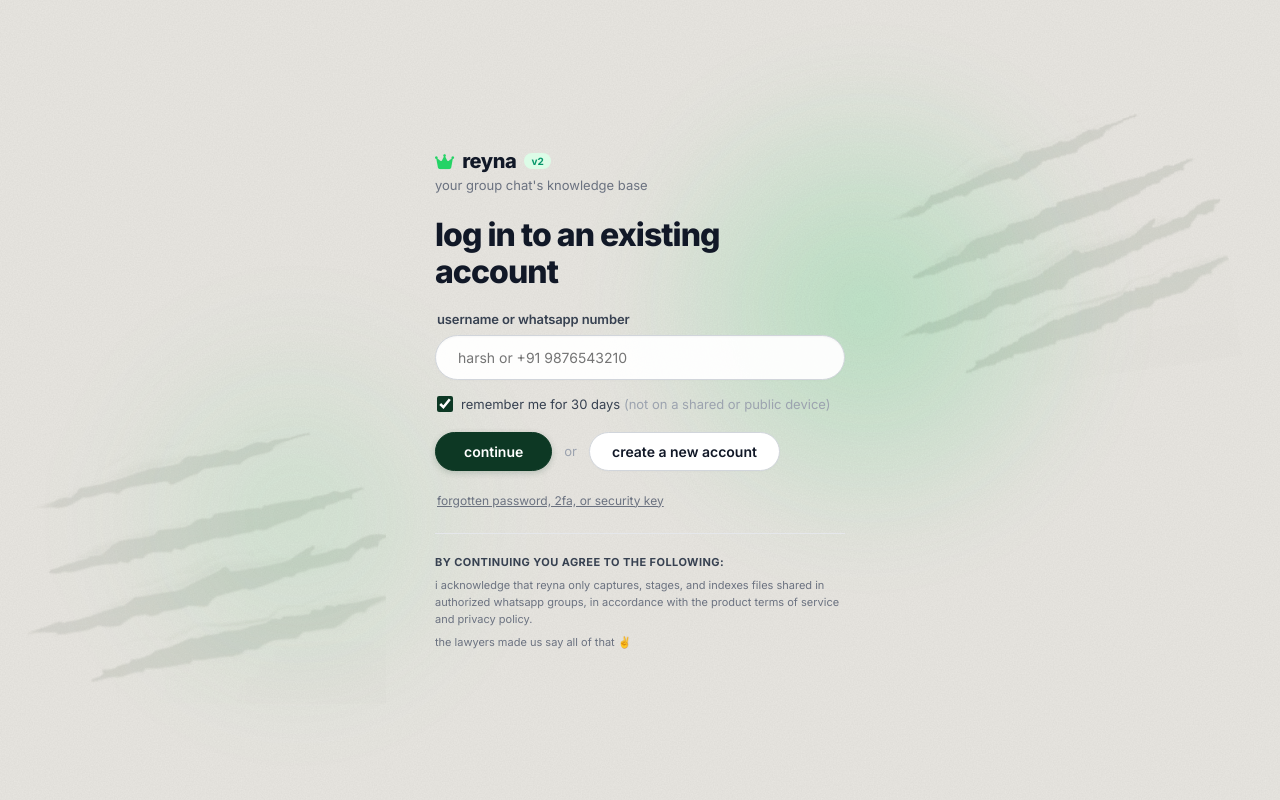
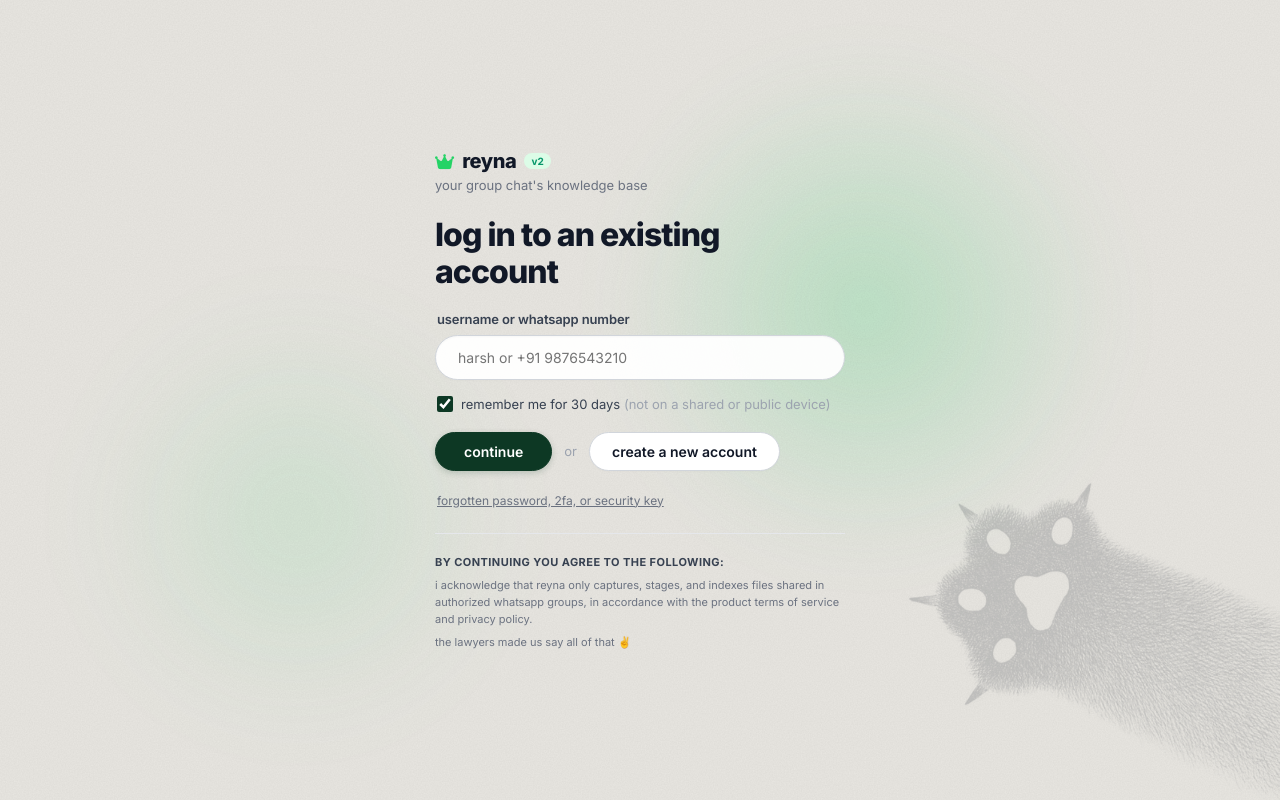
Before and after one commit to hurshnarayan/reyna, a React (Vite) app in the folder web/: page /login in a window 1280 px wide. Built offline with nearby package versions, Linux system fonts and the light colour scheme.

Commit message:
feat(login): remove scratches and add subtle hand-drawn cat paw in bottom-right corner

```diff
--- a/web/src/pages/Login.jsx
+++ b/web/src/pages/Login.jsx
@@ -126,34 +126,16 @@ export default function Login() {
         zIndex: 0,
       }} />
 
-      {/* Paper Ripped Cat Scratches (soft ambient blend, non-distracting) */}
-      {/* 1. Bottom Left Paper Ripped Scratch */}
+      {/* Hand-drawn Cat Paw in Bottom-Right Corner (subtle & ambient) */}
       <img
-        src="/scratch-bl.png"
+        src="/cat-paw.png"
         alt=""
         style={{
           position: 'fixed',
-          bottom: '12%',
-          left: '2%',
-          width: 360,
-          opacity: 0.28,
-          mixBlendMode: 'multiply',
-          pointerEvents: 'none',
-          zIndex: 0,
-          userSelect: 'none',
-        }}
-      />
-
-      {/* 2. Top Right Paper Ripped Scratch */}
-      <img
-        src="/scratch-tr.png"
-        alt=""
-        style={{
-          position: 'fixed',
-          top: '12%',
-          right: '3%',
-          width: 370,
-          opacity: 0.3,
+          bottom: -15,
+          right: -15,
+          width: 390,
+          opacity: 0.18,
           mixBlendMode: 'multiply',
           pointerEvents: 'none',
           zIndex: 0,
```
Also changed, not shown: web/public/cat-paw.png (added).
